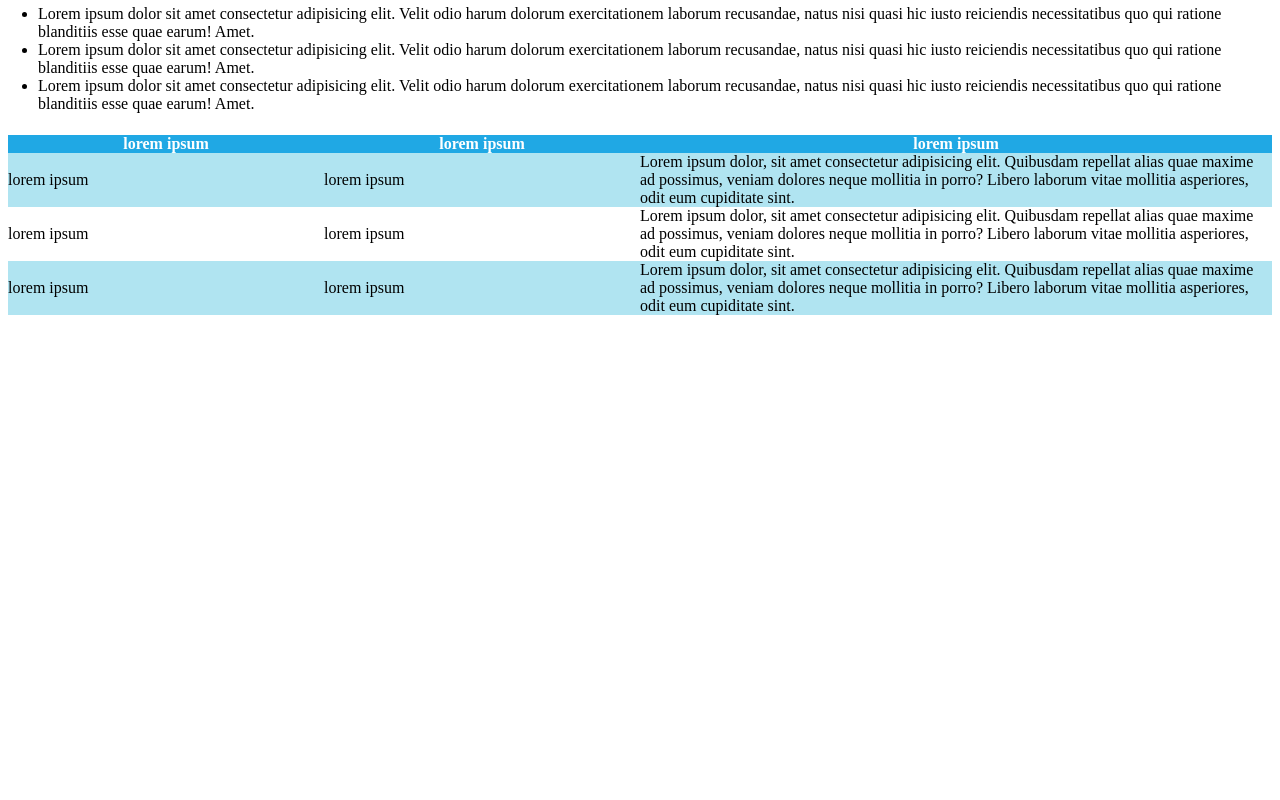
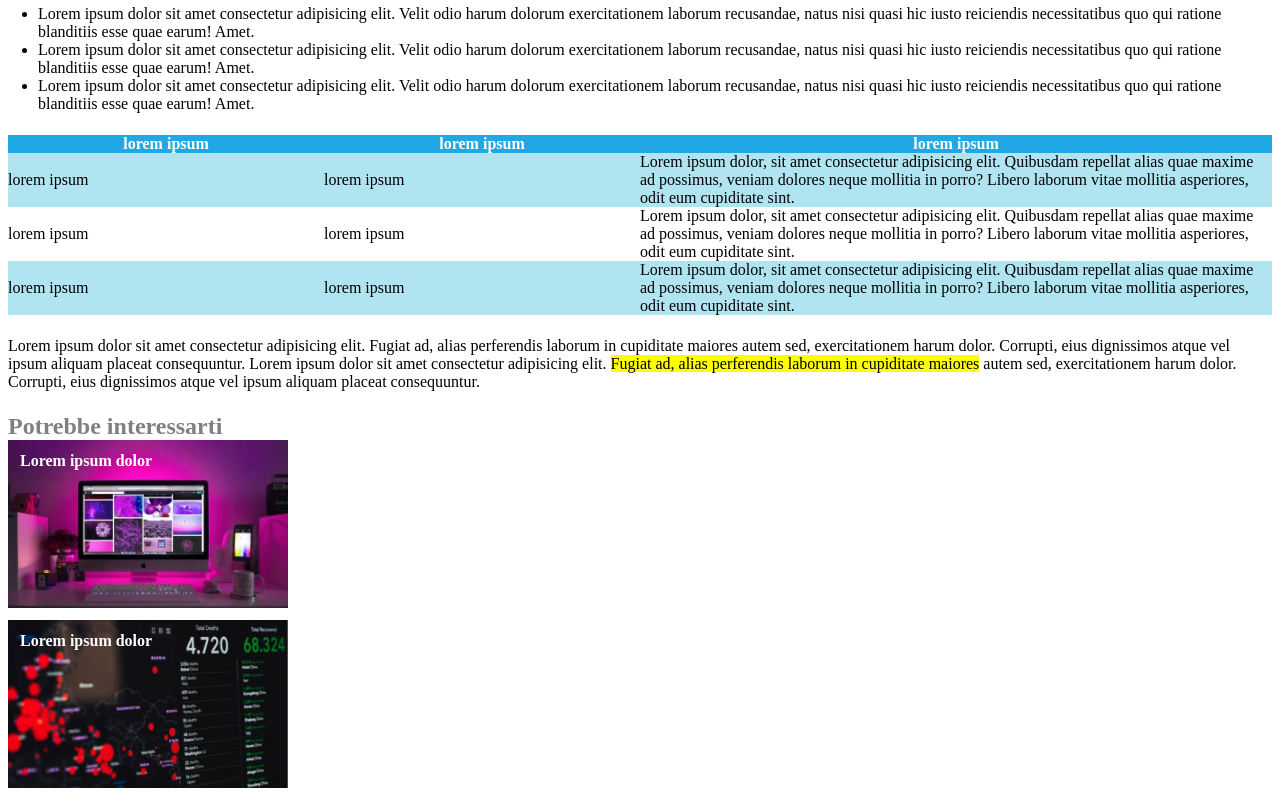
Before and after one commit to giovannimariaciclosi/the-booleaner, a plain HTML site: page index.html in a window 1280 px wide. Shown: the part 659-1459 px from the top of the page. Before the commit the page ends 996 px from the top, so only its background shows below. Drawn offline with Linux system fonts and the light colour scheme.

Commit message:
added two last sections

```diff
--- a/css/style.css
+++ b/css/style.css
@@ -35,7 +35,7 @@ nav img {
   background-color: lightskyblue;
 }
 
-main {
+main, footer {
   padding-left: 8px;
   padding-right: 8px;
 }
@@ -53,6 +53,11 @@ section {
   margin-bottom: 22px;
 }
 
+
+/* pre-article */
+#pre-article figure img{
+  /* width: 40%; */
+}
 
 /* table */
 #table table {
@@ -73,3 +78,28 @@ section {
 #table #half-width {
   width: 50%;
 }
+
+
+
+/* footer */
+footer .footer-image {
+  width: 280px;
+  height: 168px;
+
+  margin-bottom: 12px;
+  padding: 12px;
+
+  background-size: cover;
+  color: white;
+
+  font-weight: bold;
+
+}
+
+footer #footer-image-1 {
+  background-image: url('../img/monitor.jpg');
+}
+
+footer #footer-image-2 {
+  background-image: url("../img/graph.jpg");
+}
--- a/index.html
+++ b/index.html
@@ -32,8 +32,8 @@
 
 
     <!-- pre-article -->
-    <section>
-      <figure id="pre-article">
+    <section id="pre-article">
+      <figure>
         <img src="img/tim-1.jpg" alt="Tim Berners-Lee 1">
         <img src="img/tim-2.jpg" alt="Tim Berners-Lee 2">
 
@@ -93,8 +93,26 @@
     </section>
     <!-- /table -->
 
+    <section>
+      <p>
+        Lorem ipsum dolor sit amet consectetur adipisicing elit. Fugiat ad, alias perferendis laborum in cupiditate maiores autem sed, exercitationem harum dolor. Corrupti, eius dignissimos atque vel ipsum aliquam placeat consequuntur.
+        Lorem ipsum dolor sit amet consectetur adipisicing elit. <mark>Fugiat ad, alias perferendis laborum in cupiditate maiores</mark> autem sed, exercitationem harum dolor. Corrupti, eius dignissimos atque vel ipsum aliquam placeat consequuntur.
+      </p>
+    </section>
+  </main>
 
-  </main>
+  <footer>
+    <h2 class="grey-text">
+      Potrebbe interessarti
+    </h2>
+
+    <div id="footer-image-1" class="footer-image">
+      Lorem ipsum dolor
+    </div>
+    <div id="footer-image-2" class="footer-image">
+      Lorem ipsum dolor
+    </div>
+  </footer>
 
 </body>
 </html>
```
